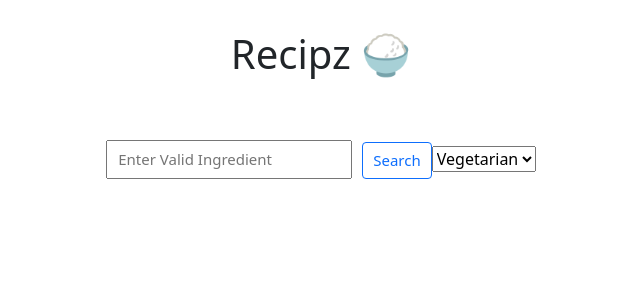
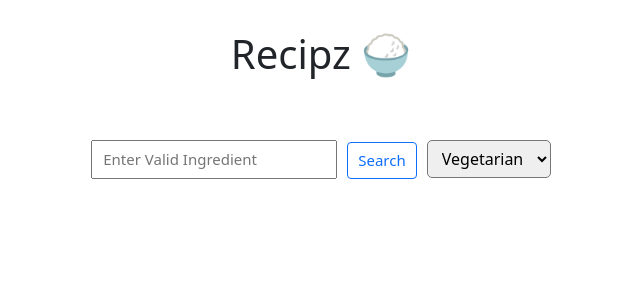
Before and after one commit to real-tea/Recipe-app, a React (Create React App) app: page / in a window 1280 px wide. Shown: the top 300 px of the page, without its empty margins (319-959 px from the left). Built offline with nearby package versions, Linux system fonts and the light colour scheme.

Commit message:
final changes

```diff
--- a/src/App.css
+++ b/src/App.css
@@ -36,3 +36,9 @@
   grid-template-columns: 250px 250px;
   align-items : baseline;
 }
+.health_labels
+{
+  padding : 6px 10px;
+  margin-left : 10px;
+  border-radius : 5px;
+}
--- a/src/App.js
+++ b/src/App.js
@@ -13,11 +13,11 @@ function App() {
   const [ recipes , setRecipes ] = useState([]);
   const [ healthLabels , sethealthLabels ] = useState("vegetarian")
 
-  const YOUR_APP_ID = "b1dda41e";
-  const YOUR_APP_KEY = "2a667764448a09bf641f68df28cd3cdd";
+  const YOUR_APP_ID = "853851a8";
+  const YOUR_APP_KEY = "7a583090fd9a1bbee5f6eb460773eccd";
 
   const url = `https://api.edamam.com/search?q=${query}&app_id=${YOUR_APP_ID}&app_key=${YOUR_APP_KEY}
-  &calories=591-722&health=${healthLabels}`;
+  &health=${healthLabels}`;
 
   async function getRecipes()
   {
@@ -52,7 +52,11 @@ function App() {
        <input className = "app_submit btn btn-outline-primary btn-space btn-block" type = "submit" value = "Search" />
 
         <select className = "health_labels">
-          <option onCLick = {() =>{ sethealthLabels("vegetarian")}}>Vegetarian</option>
+          <option onClick = {() =>{ sethealthLabels("vegetarian")}}>Vegetarian</option>
+          <option onClick = {() =>{ sethealthLabels("vegan")}}>Vegan</option>
+          <option onClick = {() =>{ sethealthLabels("dairy-free")}}>Dairy-free</option>
+          <option onClick = {() =>{ sethealthLabels("fat-free")}}>fat-free</option>
+          <option onClick = {() =>{ sethealthLabels("low-sugar")}}>Less Sugar</option>
 
         </select>
      </form>
```
